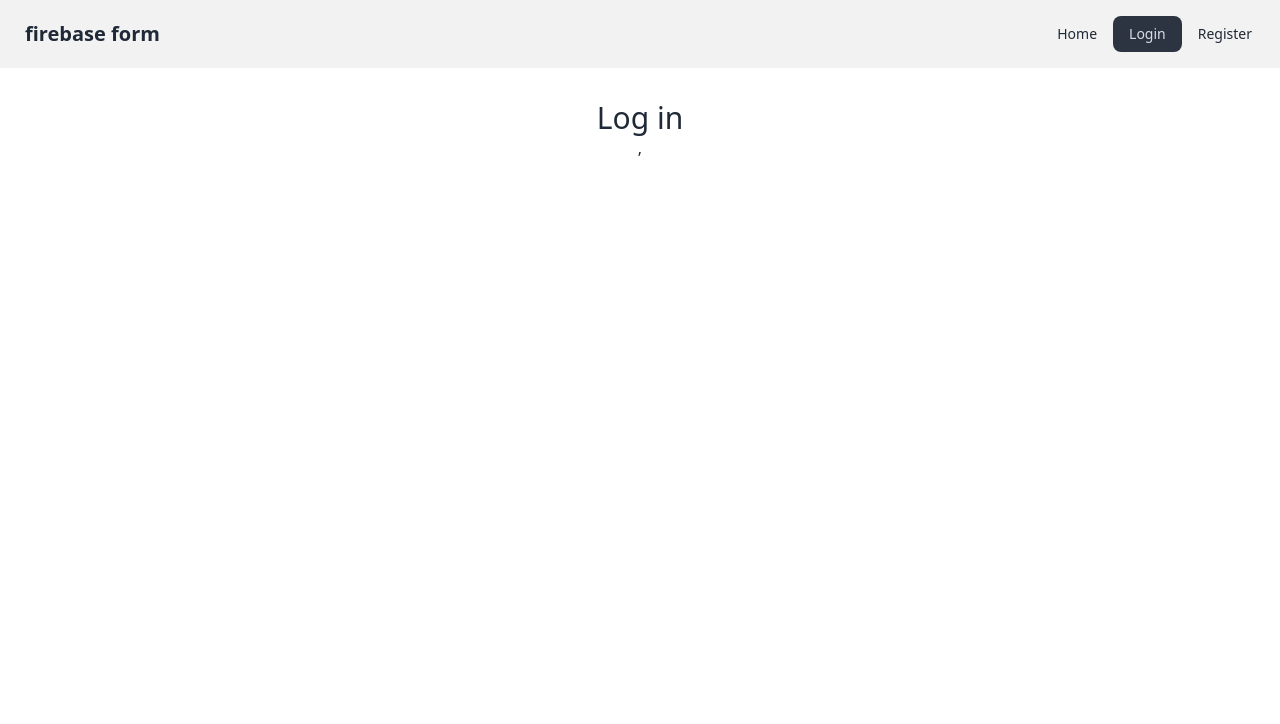
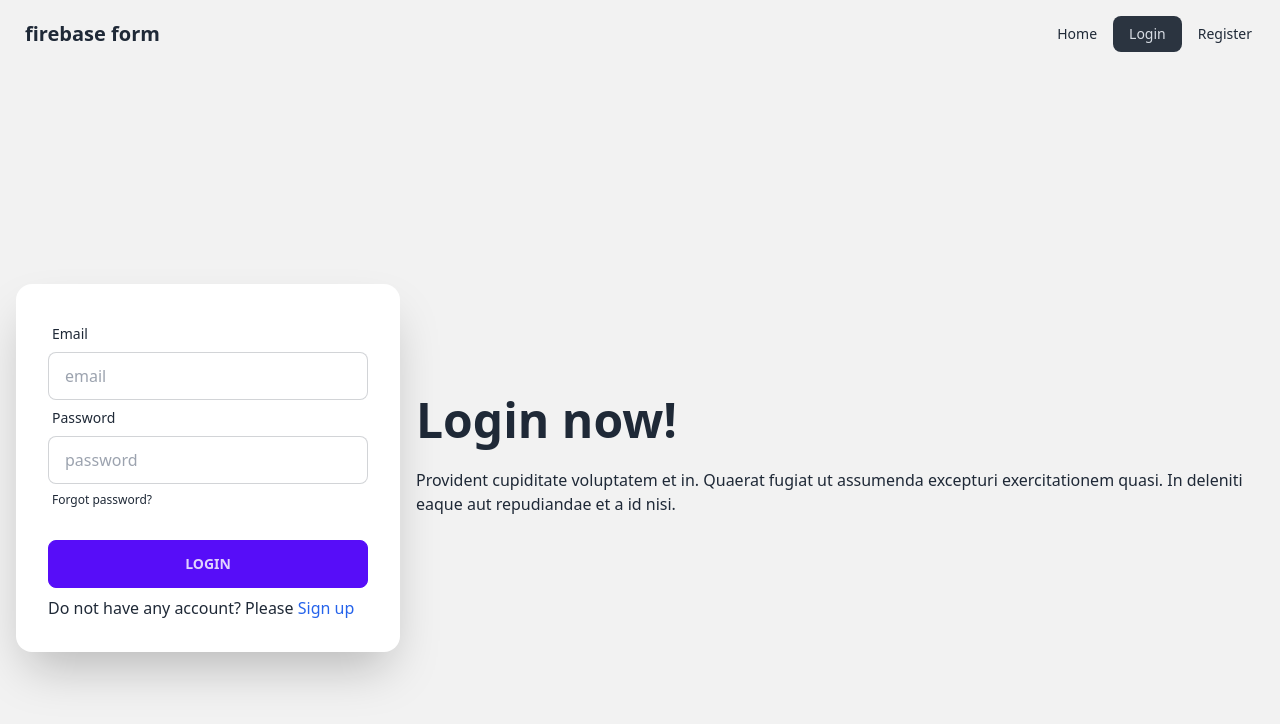
Before and after one commit to abdullahabutasneem/form-validation-firebase, a React (Vite) app: page /login in a window 1280 px wide. Shown: the top 724 px of the page. Built offline with nearby package versions, Linux system fonts and the light colour scheme.

Commit message:
UI and logic for Log in page is done

```diff
--- a/src/component/Login/Login.jsx
+++ b/src/component/Login/Login.jsx
@@ -1,7 +1,87 @@
+import { signInWithEmailAndPassword } from "firebase/auth";
+import { Link } from "react-router-dom";
+import auth from "../firebase/firebase.init";
+import { useState } from "react";
+
 const Login = () => {
+  const [registerError, setRegisterError] = useState("");
+  const [success, setSuccess] = useState("");
+
+  const handleLogin = (e) => {
+    e.preventDefault();
+    // const name = e.target.name.value;
+    const email = e.target.email.value;
+    const password = e.target.password.value;
+    signInWithEmailAndPassword(auth, email, password)
+      .then((result) => {
+        const loggedInUser = result.user;
+        console.log(loggedInUser);
+        setSuccess("User logged in successfully");
+      })
+      .catch((error) => {
+        setRegisterError(error.message);
+      });
+  };
   return (
-    <div className="text-center py-8">
-      <h2 className="text-3xl">Log in</h2>,
+    <div className="hero min-h-screen bg-base-200">
+      <div className="hero-content flex-col lg:flex-row-reverse">
+        <div className="text-center lg:text-left">
+          <h1 className="text-5xl font-bold">Login now!</h1>
+          <p className="py-6">
+            Provident cupiditate voluptatem et in. Quaerat fugiat ut assumenda
+            excepturi exercitationem quasi. In deleniti eaque aut repudiandae et
+            a id nisi.
+          </p>
+        </div>
+        <div className="card flex-shrink-0 w-full max-w-sm shadow-2xl bg-base-100">
+          <div className="card-body">
+            <form onSubmit={handleLogin}>
+              <div className="form-control">
+                <label className="label">
+                  <span className="label-text">Email</span>
+                </label>
+                <input
+                  type="email"
+                  name="email"
+                  placeholder="email"
+                  className="input input-bordered"
+                />
+              </div>
+              <div className="form-control">
+                <label className="label">
+                  <span className="label-text">Password</span>
+                </label>
+                <input
+                  type="password"
+                  name="password"
+                  placeholder="password"
+                  className="input input-bordered"
+                />
+                <label className="label">
+                  <a href="#" className="label-text-alt link link-hover">
+                    Forgot password?
+                  </a>
+                </label>
+              </div>
+              {registerError && (
+                <p className="text-red-800 mb-4 font-bold">{registerError}</p>
+              )}
+              {success && (
+                <p className="text-green-800 mb-4 font-bold">{success}</p>
+              )}
+              <div className="form-control mt-6">
+                <button className="btn btn-primary">Login</button>
+              </div>
+            </form>
+            <p>
+              Do not have any account? Please{" "}
+              <Link className="text-blue-600" to="/register">
+                Sign up
+              </Link>
+            </p>
+          </div>
+        </div>
+      </div>
     </div>
   );
 };
```
